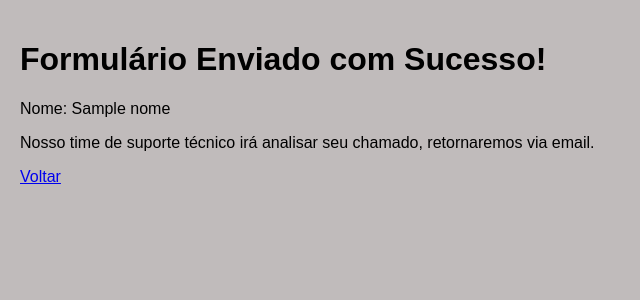
After one commit to CaioSouza122/Algo-novo, a Flask app: template templates/sucesso.html in a window 1280 px wide. The commit adds this page. Shown: the top 300 px of the page, without its empty margins (0-640 px from the left). Run offline with Flask 3, Linux system fonts and the light colour scheme; the template is opened without the code that fills it: most values are stand-ins (such as "Sample title", 1, 10 or a date in 2020).

Commit message:
Criado um novo template HTML 'sucesso.html' para exibir uma mensagem de sucesso após o envio do formulário.
Incluído conteúdo dinâmico para mostrar o nome enviado e uma mensagem referente ao suporte técnico.

Adicionado um link para retornar à página inicial.

Adicionado o metodo para salvar anexos na pasta "uploads"

```diff
--- a/app.py
+++ b/app.py
@@ -1,7 +1,27 @@
-from flask import Flask, render_template
+from flask import Flask, render_template, request
+from werkzeug.utils import secure_filename
+import os #Importando a Biblioteca os para Manipulação de Arquivos e Diretórios
+import uuid #Importando a Biblioteca uuid para Gerar Identificadores Únicos para os Arquivos Anexados
 app = Flask(__name__)
 
 @app.route('/')
 def home():
-    return render_template('index.html')
-if __name__ == '__main__':    app.run(debug=True)
+    return render_template('index.html') # Renderizando o Template HTML para a Página Inicial
+
+@app.route('/submit', methods=['POST']) #Criando Rota para Receber os Dados do Formulário (POST) e Processar o Envio do Chamado
+def submit():
+    nome = request.form['name']
+    email = request.form['email']
+    problema = request.form['issue']
+
+    anexo = request.files.get('attachment') #Obtendo o arquivo enviado pelo usuário
+
+    if anexo and anexo.filename != '':
+        nome_arquivo = secure_filename(anexo.filename) #Garantindo que o nome do arquivo seja seguro
+        caminho_arquivo = os.path.join('uploads', nome_arquivo) #Definindo o caminho para salvar o arquivo
+        anexo.save(caminho_arquivo) #Salvando o arquivo no servidor
+
+    return render_template('sucesso.html', nome=nome, email=email, problema=problema) #Renderizando a Página de Sucesso e Passando os Dados do Formulário para Exibição
+
+if __name__ == '__main__':
+    app.run(debug=True)
--- a/templates/index.html
+++ b/templates/index.html
@@ -4,14 +4,14 @@
     <meta charset="UTF-8">
     <meta name="viewport" content="width=device-width, initial-scale=1.0">
     <link rel="stylesheet" href="{{ url_for('static', filename='css/style.css') }}">
-    <script src="{{ url_for('static', filename='js/script.js') }}"></script>
     <title>Document</title>
 </head>
 <body>
+     <script src="{{ url_for('static', filename='js/script.js') }}"></script> <!--Linkando o Script JS com o Back (Deixando aqui pq rodava rapido d+)-->
    <!--Criando Site de Chamados de Suporte Técnico-->
    <div class ="container">
     <h1>Suporte Técnico</h1>
-    <form id="supportForm">
+    <form id="supportForm" action="/submit" method="post" enctype="multipart/form-data"><!--Adicionando enctype para Suporte de Upload de Arquivo e Linkando com o Back-->
         <label for="name">Nome:</label>
         <input type="text" id="name" name="name" required>
 
--- /dev/null
+++ b/templates/sucesso.html
@@ -0,0 +1,16 @@
+<!DOCTYPE html>
+<html lang="pt-br">
+<head>
+    <meta charset="UTF-8">
+    <meta name="viewport" content="width=device-width, initial-scale=1.0">
+    <link rel="stylesheet" href="{{ url_for('static', filename='css/style.css') }}">
+    <title>Document</title>
+</head>
+<body>
+    <h1>Formulário Enviado com Sucesso!</h1>
+    <p>Nome: {{ nome }}</p>
+    <p>Nosso time de suporte técnico irá analisar seu chamado, retornaremos via email.</p>
+
+    <a href="/" class="back-button">Voltar</a>
+</body>
+</html>
```
Also changed, not shown: static/js/script.js (+10 -22 lines), static/uploads/Imagem do WhatsApp de 2025-06-09 à(s) 19.32.52_b1152ad6.jpg (added).
